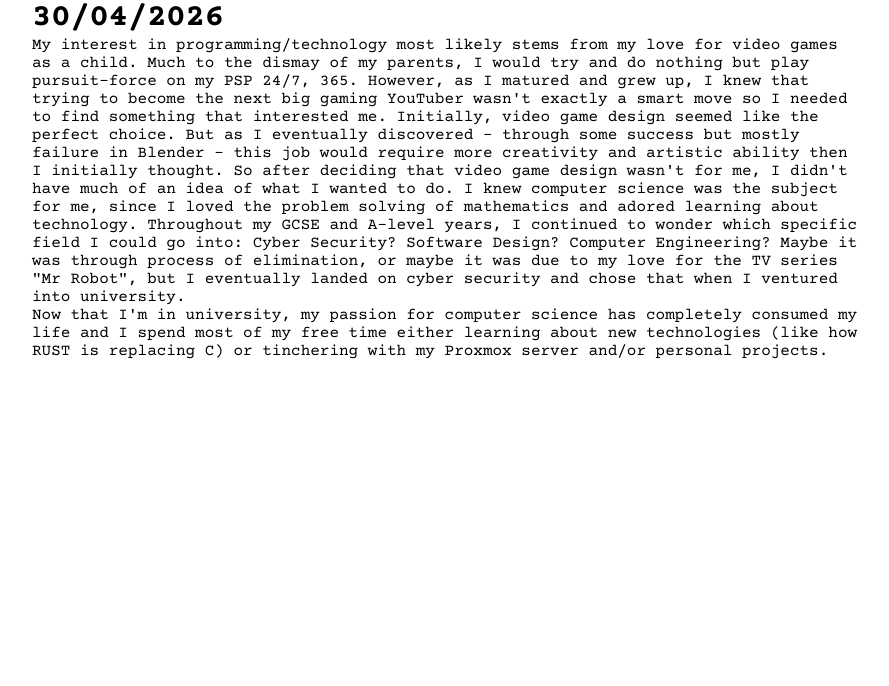
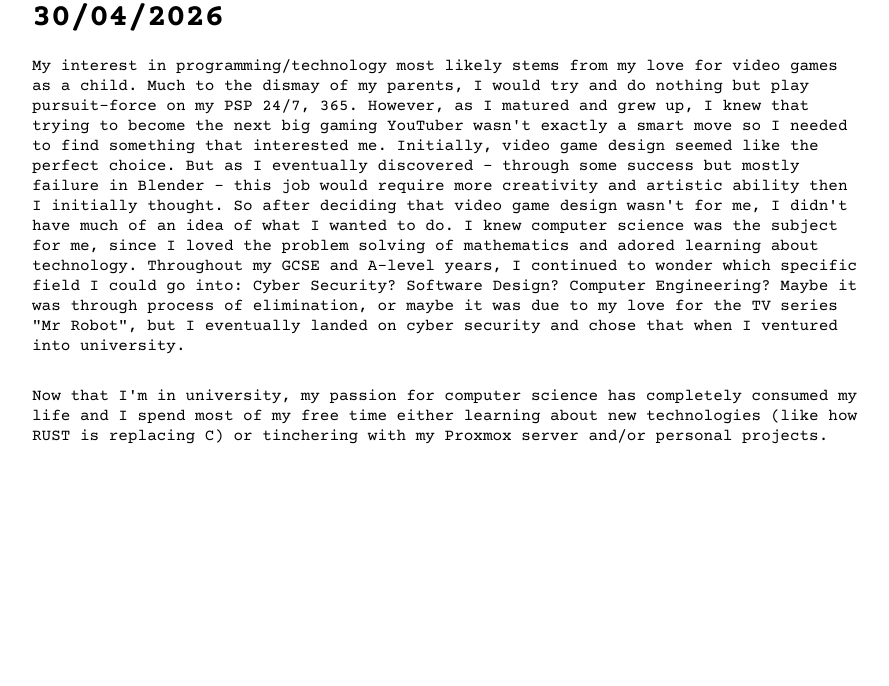
Before and after one commit to Christo-Hutch/web-portfolio, a Flask app: page /journey in a window 1280 px wide. Shown: the top 686 px of the page, without its empty margins (192-1081 px from the left). Run offline with Flask 3, Linux system fonts and the light colour scheme.

Commit message:
improve paragraph & header spacing in journey.html

```diff
--- a/static/styles.css
+++ b/static/styles.css
@@ -244,6 +244,15 @@ body {
   transform: scaleX(1);
 }
 
+.journey-main-container p {
+  margin: 15px 0;
+  line-height: 125%;
+}
+
+.journey-main-container h1 {
+  margin-bottom: 5px;
+}
+
 /* --- 7. Responsive Adjustments --- */
 @media (max-width: 768px) {
   .main-container,
```
